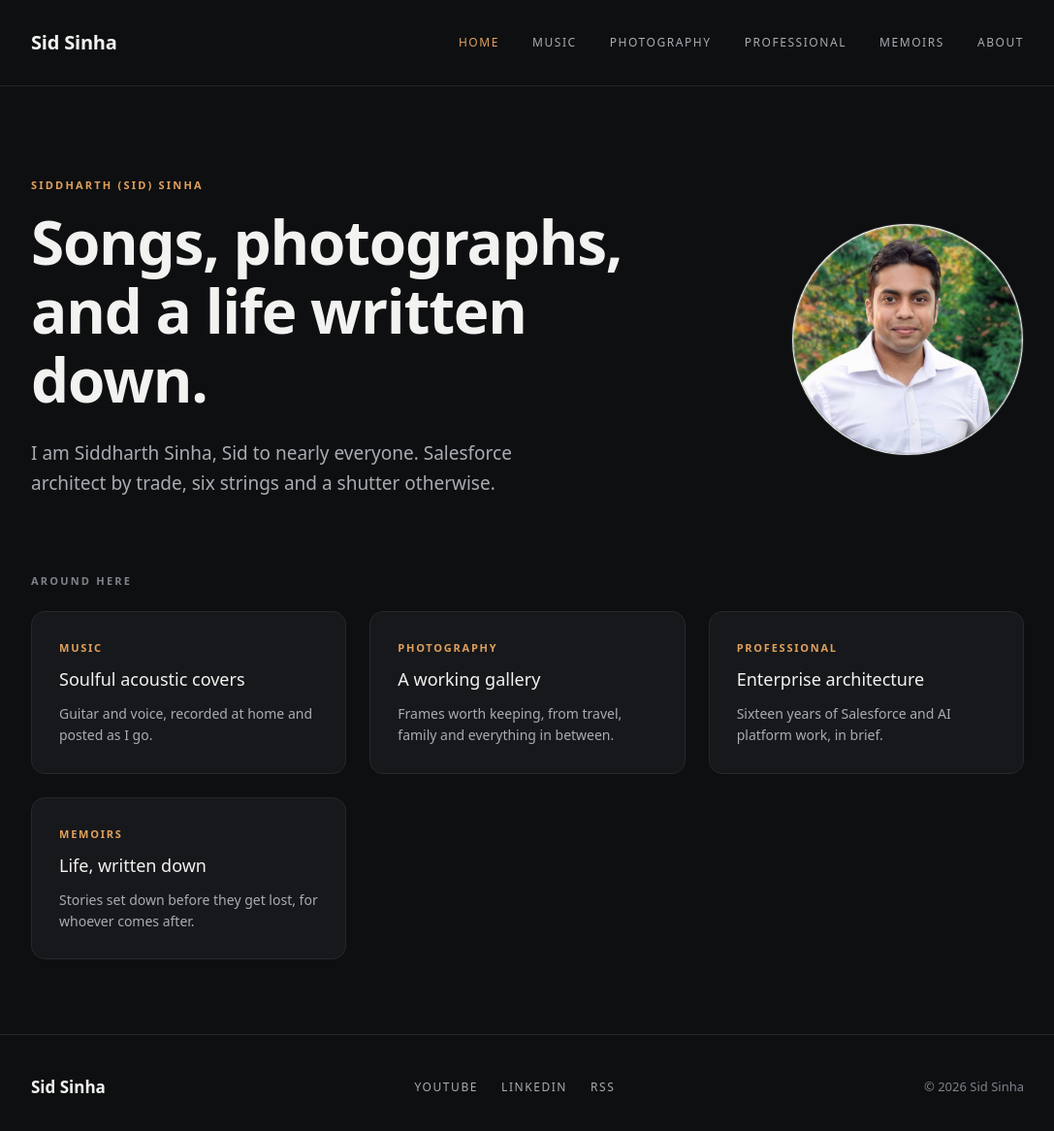
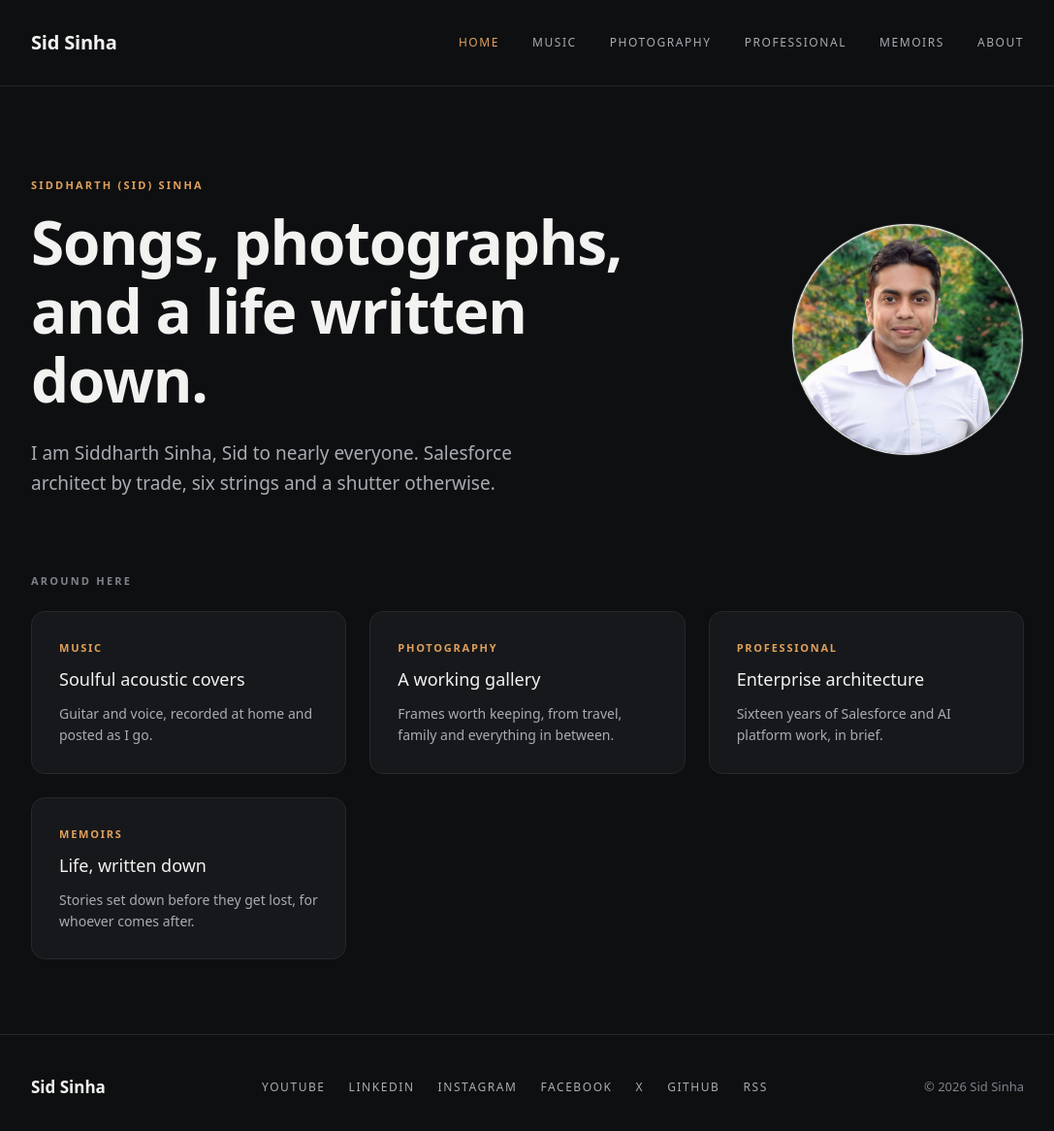
Before and after one commit to SidSays/SidSays.github.io, a Jekyll site: the page built from index.html, in a window 1280 px wide and 1174 px high. Shown: the top 1166 px of the window at 97% size, without its empty margins (96-1183 px from the left). Built offline with Jekyll 4.4.1, drawn with Linux system fonts in a browser that asks for light colours; some web fonts are replaced.

Commit message:
Add files via upload

```diff
--- a/_layouts/default.html
+++ b/_layouts/default.html
@@ -65,6 +65,10 @@
       <nav class="foot-links" aria-label="Elsewhere">
         <a href="https://www.youtube.com/@SidSinha" rel="me noopener" target="_blank">YouTube</a>
         <a href="https://www.linkedin.com/in/siddharth-sinha/" rel="me noopener" target="_blank">LinkedIn</a>
+        <a href="https://www.instagram.com/_sidsinha/" rel="me noopener" target="_blank">Instagram</a>
+        <a href="https://www.facebook.com/siddharth.sinha8/" rel="me noopener" target="_blank">Facebook</a>
+        <a href="https://x.com/Sid_Sinha8" rel="me noopener" target="_blank">X</a>
+        <a href="https://github.com/SidSays" rel="me noopener" target="_blank">GitHub</a>
         <a href="{{ '/feed.xml' | relative_url }}">RSS</a>
       </nav>
       <p class="foot-legal">&copy; {{ 'now' | date: "%Y" }} Sid Sinha</p>
```
